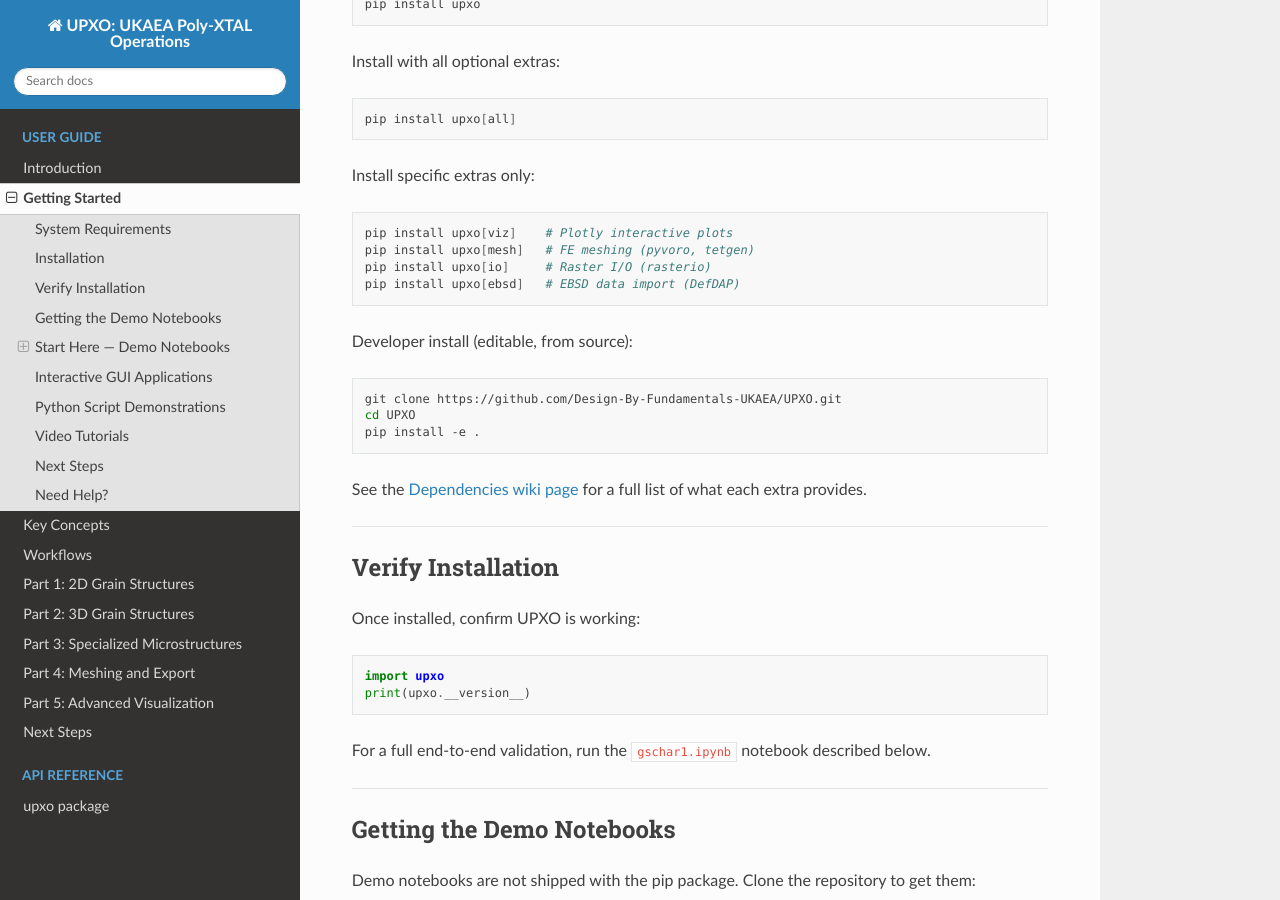
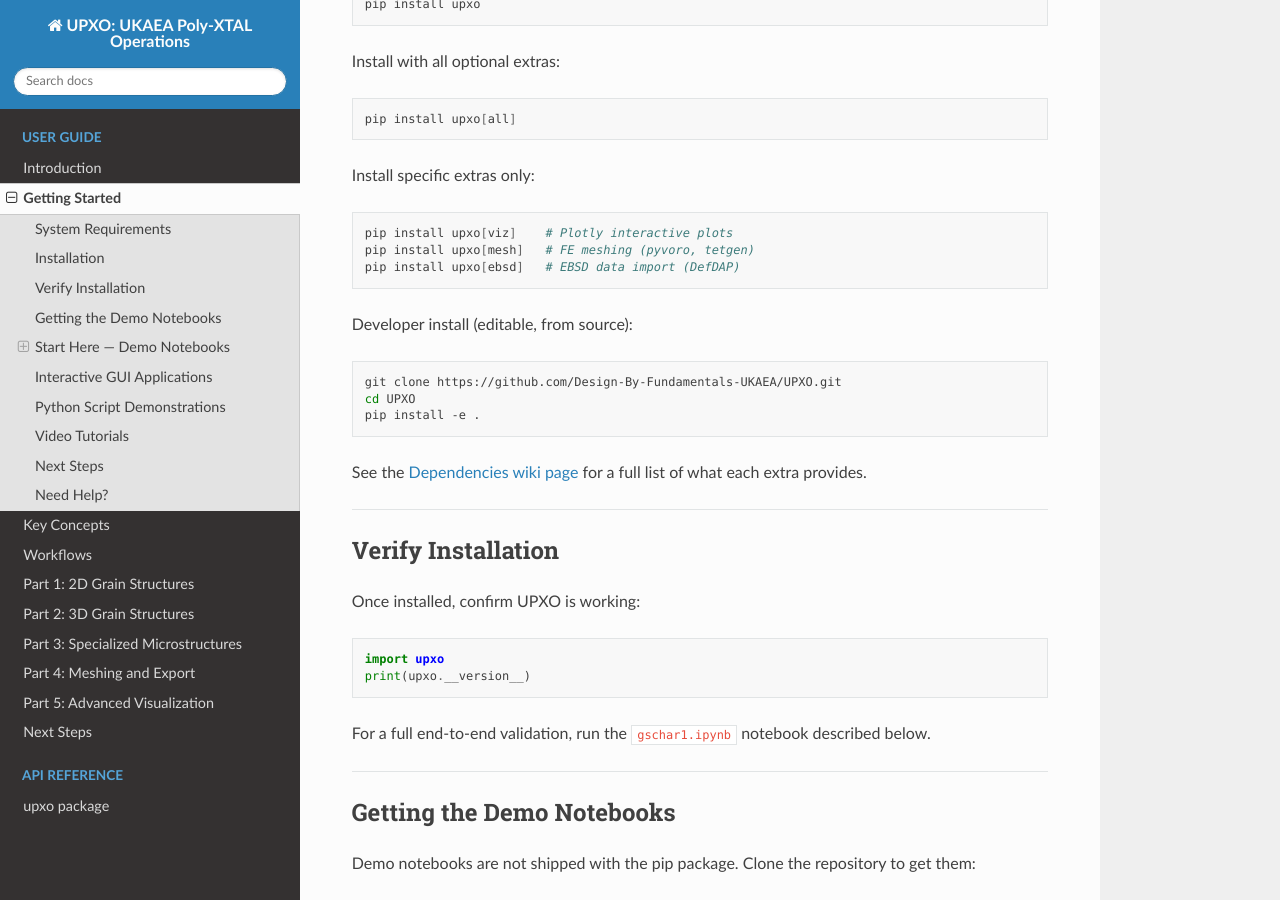
Before and after one commit to Design-By-Fundamentals-UKAEA/UPXO, a Sphinx documentation site: the page built from docs/getting_started.rst, in a window 1280 px wide and 900 px high, scrolled down 855 px. Built offline with Sphinx 7.4.7 and the Read the Docs theme 3.1.0, drawn with Linux system fonts in a browser that asks for light colours; pages that are not in the unit, such as notebooks, are missing from menus.

Commit message:
chore: retire rasterio as a UPXO dependency
Why: rasterio's last two consumers in the shipped package
(geometrification.py's polygonize(), pxtal_ori_map_2d.py's
polygonize_voronoi_grid) were replaced with the pure NumPy/Shapely
_sup.raster_polygonize earlier this session. The only file left
importing it, scripts/MCGS2d_characterization/gs_char_2d_04.py, sits
under the gitignored src/upxo/scripts/** tree -- untracked, never
committed, never in a clone or the pip wheel. The [io] extra installed
a dependency for a feature that no longer exists in the distributed
package.

What:
- pyproject.toml: removed io = ["rasterio>=1.4.3"]; dropped io from
  the all extra.
- setup.py: same removal from extras_require (its mesh extra was
  already missing gmsh>=4.13 relative to pyproject.toml -- pre-existing
  drift, unrelated, not fixed here).
- requirements.txt: removed the dead commented-out rasterio line.
- docs/conf.py: removed 'rasterio' from autodoc_mock_imports.
- README.md, docs/getting_started.rst: dropped the io extra's row/line.
- .github/workflows/test.yml: fixed a comment that was already wrong
  before this change -- it claimed rasterio was still a lazy import in
  polygonize(), which stopped being true earlier this session. CI
  never installed rasterio either way.

Verified: pyproject.toml re-parses as valid TOML; setup.py and
docs/conf.py recompile. Zero rasterio references left in any tracked
file. Full test suite: 216 passed, 1 failed -- checked directly, a GUI
catalog card-count mismatch (upxo.gui.root.pages_catalog, 14 vs 17
expected) unrelated to anything touched here.

Not touched: scripts/MCGS2d_characterization/gs_char_2d_04.py (local,
untracked, still imports rasterio if ever run).

```diff
--- a/docs/conf.py
+++ b/docs/conf.py
@@ -38,7 +38,6 @@
     'tqdm',
     'seaborn',
     'defdap',
-    'rasterio',
     'colorama',
     'pyvoro',
     'tetgen',
--- a/docs/getting_started.rst
+++ b/docs/getting_started.rst
@@ -37,7 +37,6 @@
 
    pip install upxo[viz]    # Plotly interactive plots
    pip install upxo[mesh]   # FE meshing (pyvoro, tetgen)
-   pip install upxo[io]     # Raster I/O (rasterio)
    pip install upxo[ebsd]   # EBSD data import (DefDAP)
 
 Developer install (editable, from source):
--- a/pyproject.toml
+++ b/pyproject.toml
@@ -83,9 +83,8 @@
 [project.optional-dependencies]
 viz  = ["plotly>=5.0.0"]
 mesh = ["pyvoro>=1.3.2", "tetgen>=0.8.2", "gmsh>=4.13"]
-io   = ["rasterio>=1.4.3"]
 ebsd = ["defdap==0.93.6"]
-all  = ["upxo[viz,mesh,io,ebsd]"]
+all  = ["upxo[viz,mesh,ebsd]"]
 
 [tool.setuptools.package-data]
 "*" = ["*.xls", "*.xlsx", "*.m", "*.txt", "*.json"]
--- a/requirements.txt
+++ b/requirements.txt
@@ -32,7 +32,5 @@
 # mesh
 # pyvoro>=1.3.2
 tetgen>=0.8.2
-# io
-# rasterio>=1.4.3
 # ebsd
 # defdap==0.93.6
--- a/setup.py
+++ b/setup.py
@@ -48,9 +48,8 @@
     extras_require={
         "viz": ["plotly>=5.0.0"],
         "mesh": ["pyvoro>=1.3.2", "tetgen>=0.8.2"],
-        "io": ["rasterio>=1.4.3"],
         "ebsd": ["defdap==0.93.6"],
-        "all": ["upxo[viz,mesh,io,ebsd]"],
+        "all": ["upxo[viz,mesh,ebsd]"],
     },
     classifiers=[
         "Development Status :: 4 - Beta",
```
Also changed, not shown: README.md (+1 -2 lines), 1 other file.
